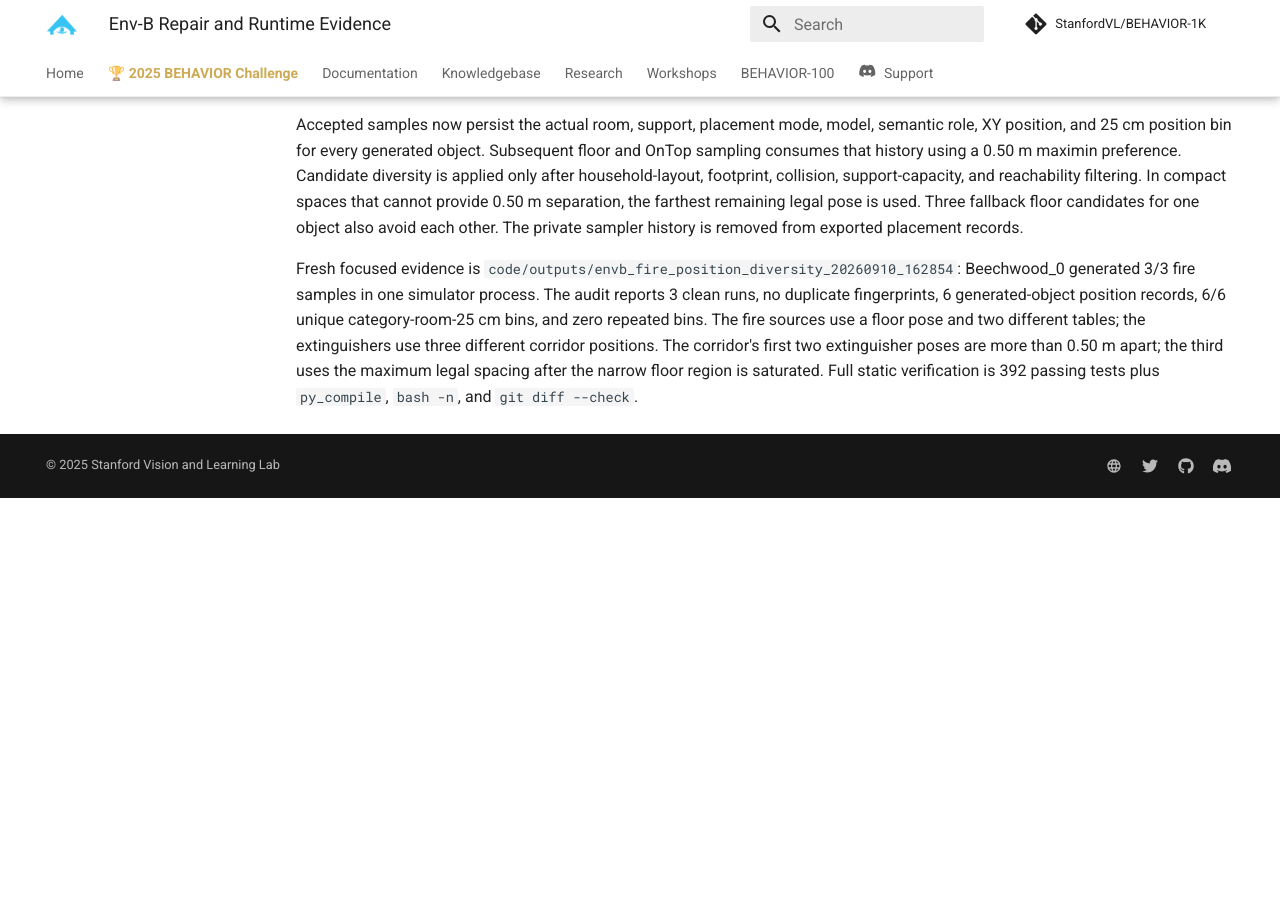
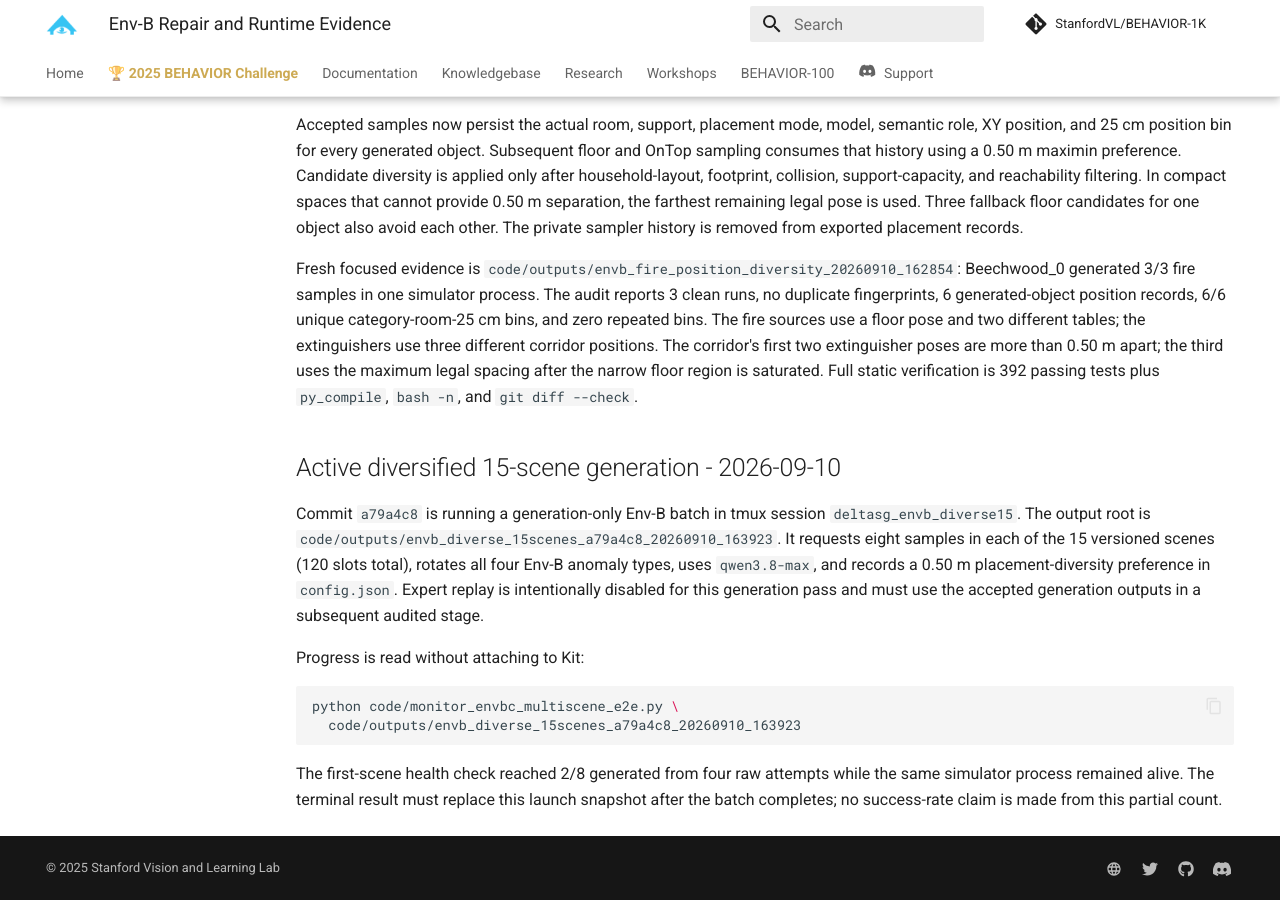
Before and after one commit to DStardust/BEHAVIOR, an MkDocs documentation site: the page built from docs/deltasg_envb_live_status.md, in a window 1280 px wide and 900 px high, scrolled down 7256 px. Built offline with MkDocs 1.6.1 and Material for MkDocs 9.7.7, drawn with Linux system fonts in a browser that asks for light colours; comment, search, counter and statistics services are not loaded; before the commit the page ends 7754 px from its top, so only the background shows below that.

Commit message:
Document DeltaSG placement diversity workflow

````diff
--- a/docs/deltasg_envb_live_status.md
+++ b/docs/deltasg_envb_live_status.md
@@ -394,3 +394,26 @@ corridor positions. The corridor's first two extinguisher poses are more than
 0.50 m apart; the third uses the maximum legal spacing after the narrow floor
 region is saturated. Full static verification is 392 passing tests plus
 `py_compile`, `bash -n`, and `git diff --check`.
+
+## Active diversified 15-scene generation - 2026-09-10
+
+Commit `a79a4c8` is running a generation-only Env-B batch in tmux session
+`deltasg_envb_diverse15`. The output root is
+`code/outputs/envb_diverse_15scenes_a79a4c8_20260910_163923`. It requests eight
+samples in each of the 15 versioned scenes (120 slots total), rotates all four
+Env-B anomaly types, uses `qwen3.8-max`, and records a 0.50 m placement-diversity
+preference in `config.json`. Expert replay is intentionally disabled for this
+generation pass and must use the accepted generation outputs in a subsequent
+audited stage.
+
+Progress is read without attaching to Kit:
+
+```bash
+python code/monitor_envbc_multiscene_e2e.py \
+  code/outputs/envb_diverse_15scenes_a79a4c8_20260910_163923
+```
+
+The first-scene health check reached 2/8 generated from four raw attempts while
+the same simulator process remained alive. The terminal result must replace
+this launch snapshot after the batch completes; no success-rate claim is made
+from this partial count.
````
Also changed, not shown: docs/deltasg_usage.md (+46 -3 lines).
